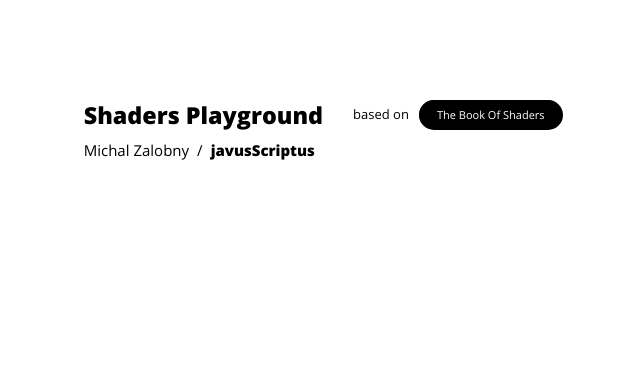
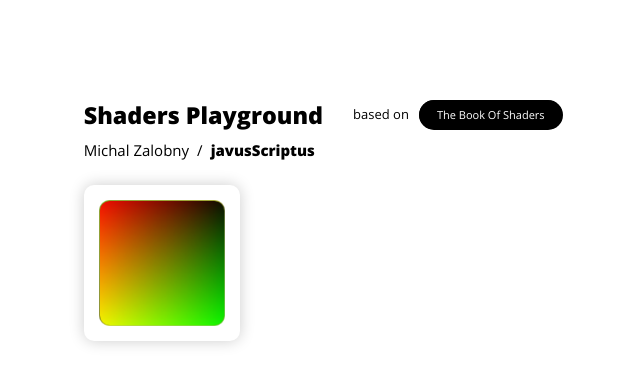
Before and after one commit to michalzalobny/book-of-shaders-playground, a Next.js app: page / in a window 1280 px wide. Shown: the top 384 px of the page, without its empty margins (223-863 px from the left). Built offline with nearby package versions, Linux system fonts and the light colour scheme; no server answers.

Commit message:
Update shader tiles

```diff
--- /dev/null
+++ b/src/components/PreloadImage/PreloadImage.module.scss
@@ -0,0 +1,14 @@
+.image {
+  position: absolute;
+  top: 0;
+  left: 0;
+  width: 100%;
+  height: 100%;
+  object-fit: cover;
+  opacity: 0;
+  transition: opacity 0.45s cubic-bezier(0.64, 0.02, 0.16, 0.97);
+
+  &Loaded {
+    opacity: 1;
+  }
+}
--- /dev/null
+++ b/src/components/PreloadImage/PreloadImage.tsx
@@ -0,0 +1,28 @@
+/* eslint-disable @next/next/no-img-element */
+import React from 'react';
+import clsx from 'clsx';
+
+import { useMediaPreload } from 'hooks/useMediaPreload';
+
+import styles from './PreloadImage.module.scss';
+
+interface Props {
+  imageSrc: string;
+  alt: string;
+}
+
+export const PreloadImage = (props: Props) => {
+  const { alt, imageSrc } = props;
+
+  const { isLoaded } = useMediaPreload({ isImage: true, mediaSrc: imageSrc });
+
+  return (
+    <>
+      <img
+        className={clsx(styles.image, isLoaded && styles.imageLoaded)}
+        src={imageSrc}
+        alt={alt}
+      />
+    </>
+  );
+};
--- /dev/null
+++ b/src/components/ShaderTile/ShaderTile.module.scss
@@ -0,0 +1,46 @@
+.wrapper {
+  perspective: 300px;
+  position: relative;
+  background: var(--white);
+  border-radius: 10px;
+  width: 100%;
+  box-shadow: 0 0 15px rgba(0, 0, 0, 0.2);
+  transition: box-shadow 0.45s cubic-bezier(0.64, 0.02, 0.16, 0.97);
+
+  &:before {
+    content: '';
+    display: block;
+    padding-bottom: 100%;
+  }
+
+  [data-card='2'] {
+    transform: translate(-50%, -50%) rotateX(180deg) rotateY(180deg) scale(1);
+  }
+
+  &:hover {
+    box-shadow: 0 0 25px rgba(0, 0, 0, 0.2);
+
+    [data-card='1'] {
+      transform: translate(-50%, -50%) rotateX(-180deg) rotateY(180deg) scale(0.75);
+    }
+
+    [data-card='2'] {
+      transform: translate(-50%, -50%) rotateX(0deg) rotateY(0deg) scale(0.75);
+    }
+  }
+}
+
+.imageWrapper {
+  border-radius: 10px;
+  overflow: hidden;
+  position: absolute;
+  top: 50%;
+  left: 50%;
+  transform: translate(-50%, -50%);
+  width: 80%;
+  height: 80%;
+  transition: transform 1.1s;
+  transition-timing-function: cubic-bezier(0.64, 0.02, 0.16, 0.97) t;
+
+  backface-visibility: hidden;
+}
--- /dev/null
+++ b/src/components/ShaderTile/ShaderTile.tsx
@@ -0,0 +1,32 @@
+import React from 'react';
+
+import { LinkHandler } from 'components/LinkHandler/LinkHandler';
+import { PreloadImage } from 'components/PreloadImage/PreloadImage';
+
+import styles from './ShaderTile.module.scss';
+
+interface Props {
+  imageSrc: string;
+  number: string;
+  elHref: string;
+}
+
+export const ShaderTile = (props: Props) => {
+  const { elHref, imageSrc, number } = props;
+
+  return (
+    <>
+      <LinkHandler elHref={elHref}>
+        <div className={styles.wrapper}>
+          <div data-card="1" className={styles.imageWrapper}>
+            <PreloadImage imageSrc={imageSrc} alt={number} />
+          </div>
+
+          <div data-card="2" className={styles.imageWrapper}>
+            <PreloadImage imageSrc={imageSrc} alt={number} />
+          </div>
+        </div>
+      </LinkHandler>
+    </>
+  );
+};
--- a/src/containers/IndexPage/IndexPage.module.scss
+++ b/src/containers/IndexPage/IndexPage.module.scss
@@ -90,3 +90,14 @@
     color: var(--black);
   }
 }
+
+.tilesWrapper {
+  margin-top: 4rem;
+  display: grid;
+  grid-template-columns: 1fr 1fr;
+  grid-gap: 2rem;
+
+  @media screen and (min-width: 767px) {
+    grid-template-columns: 1fr 1fr 1fr 1fr;
+  }
+}
--- a/src/containers/IndexPage/IndexPage.tsx
+++ b/src/containers/IndexPage/IndexPage.tsx
@@ -3,9 +3,11 @@ import clsx from 'clsx';
 
 import { Head } from 'seo/Head/Head';
 import { LinkHandler } from 'components/LinkHandler/LinkHandler';
+import { ShaderTile } from 'components/ShaderTile/ShaderTile';
 
 import styles from './IndexPage.module.scss';
 import sharedStyles from 'utils/sharedStyles.module.scss';
+import img1 from 'assets/tileImages/1.jpg';
 
 export default function IndexPage() {
   return (
@@ -42,6 +44,9 @@ export default function IndexPage() {
             </LinkHandler>
           </div>
         </header>
+        <div className={styles.tilesWrapper}>
+          <ShaderTile elHref="/1" imageSrc={img1.src} number="1" />
+        </div>
       </div>
     </>
   );
--- /dev/null
+++ b/src/hooks/useMediaPreload.ts
@@ -0,0 +1,60 @@
+import { useEffect, useState } from 'react';
+
+interface Props {
+  mediaSrc: string;
+  isImage: boolean;
+  shouldLoad?: boolean;
+}
+
+export const useMediaPreload = (props: Props) => {
+  const { shouldLoad = true, mediaSrc, isImage } = props;
+  const [isLoaded, setIsLoaded] = useState(false);
+
+  //Handle images
+  useEffect(() => {
+    if (!isImage || !shouldLoad || !mediaSrc) {
+      return () => {};
+    }
+    const onMediaLoad = () => {
+      setIsLoaded(true);
+    };
+
+    const image = new Image();
+    image.src = mediaSrc;
+
+    if (image.complete) {
+      return setIsLoaded(true);
+    }
+
+    const load = () => onMediaLoad();
+
+    image.addEventListener('load', load);
+    return () => {
+      image.removeEventListener('load', load);
+    };
+  }, [isImage, mediaSrc, shouldLoad]);
+
+  //Handle videos
+  useEffect(() => {
+    if (isImage || !shouldLoad || !mediaSrc) {
+      return () => {};
+    }
+
+    const onMediaLoad = () => {
+      setIsLoaded(true);
+    };
+
+    const videoEl = document.createElement('video');
+    videoEl.setAttribute('src', mediaSrc);
+
+    videoEl.addEventListener('canplay', onMediaLoad);
+    videoEl.addEventListener('loadedmetadata', onMediaLoad);
+
+    return () => {
+      videoEl.removeEventListener('canplay', onMediaLoad);
+      videoEl.removeEventListener('loadedmetadata', onMediaLoad);
+    };
+  }, [isImage, mediaSrc, shouldLoad]);
+
+  return { isLoaded };
+};
```
Also changed, not shown: src/assets/tileImages/1.jpg (added).
